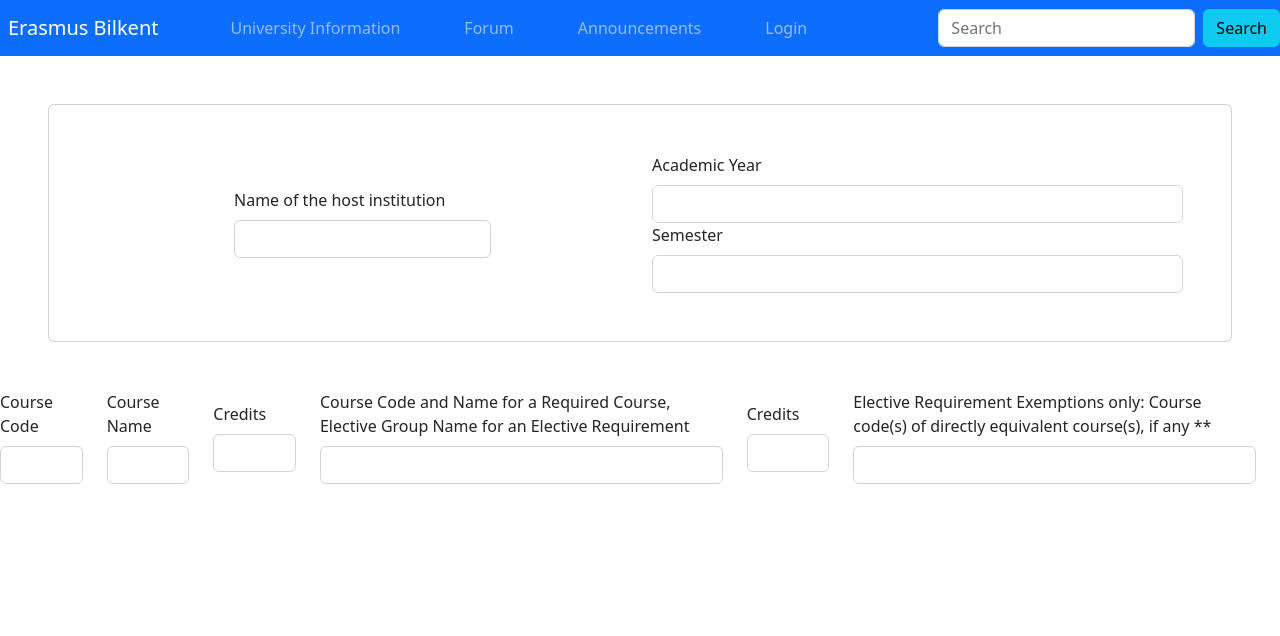
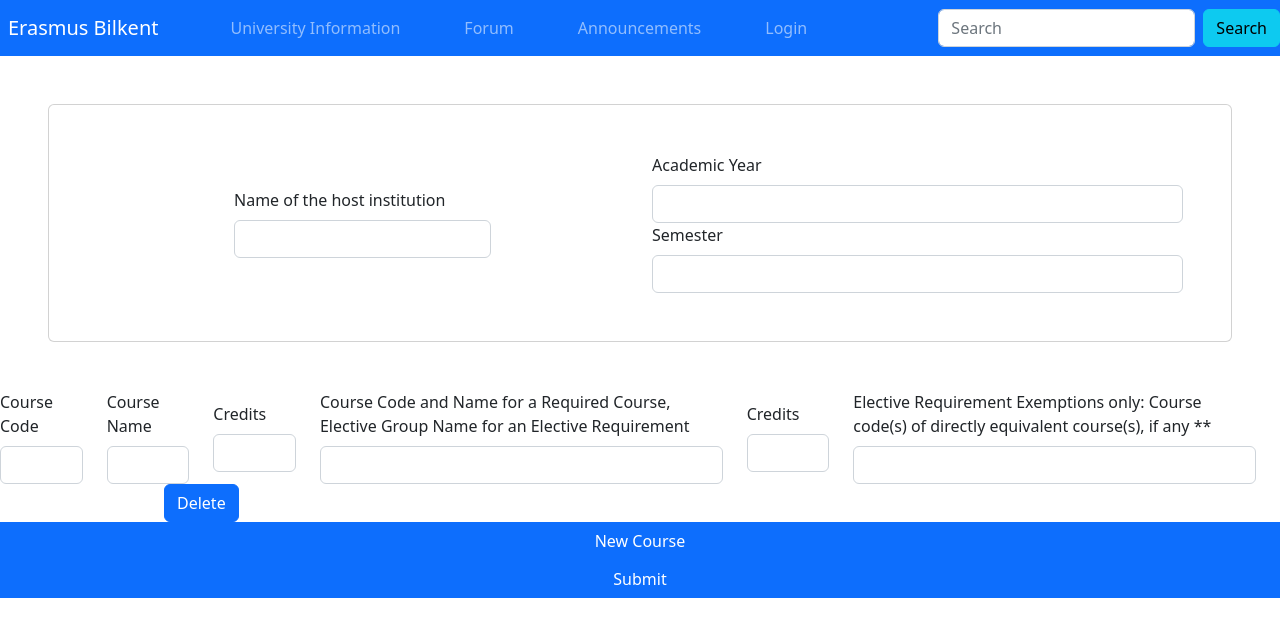
Before and after one commit to hasatsrnkn/Bilkent-CS-Exchange, a Next.js app in the folder csexchange/: page /student/preapproval/1 in a window 1280 px wide. Shown: the top 636 px of the page. Built offline with nearby package versions, Linux system fonts and the light colour scheme.

Commit message:
courses and preApproval changed(submitHandler needed in preApproval)

```diff
--- a/csexchange/components/Files/PreApproval/Courses.js
+++ b/csexchange/components/Files/PreApproval/Courses.js
@@ -1,23 +1,42 @@
-import { Form, Container, Row, Card, Col } from "react-bootstrap";
+import { useState } from "react";
+
+import { Form, Container, Row, Card, Col, Button } from "react-bootstrap";
 const Courses = (props) => {
+  const [fields, setFields] = useState({field1: "", field2: "", field3: "", field4: "", field5: ""})
+
+  const changeHandler = (event, field) => {
+    let newFields;
+    async function setNewFields(){
+      setFields( (prevFields) => {
+      newFields = {...prevFields, [field]: event.target.value };
+      return newFields;
+      } );
+    }
+    setNewFields().then(
+      function(value){props.onChange({key: props.keyProp, ...newFields}); }
+    );
+  }
+
+  //useEffect kullan
+
   return (
     <Row>
       <Col className="col-1 d-flex justify-content-center align-items-center">
         <Form.Group>
           <Form.Label>Course Code</Form.Label>
-          <Form.Control type="text"></Form.Control>
+          <Form.Control type="text" value={fields["field1"]} onChange={(event) => changeHandler(event, "field1")}></Form.Control>
         </Form.Group>
       </Col>
       <Col className="col-1 d-flex justify-content-center align-items-center">
         <Form.Group>
           <Form.Label>Course Name</Form.Label>
-          <Form.Control type="text"></Form.Control>
+          <Form.Control type="text" value={fields["field2"]} onChange={(event) => changeHandler(event, "field2")}></Form.Control>
         </Form.Group>
       </Col>
       <Col className="col-1 d-flex justify-content-center align-items-center">
         <Form.Group>
           <Form.Label>Credits</Form.Label>
-          <Form.Control type="text"></Form.Control>
+          <Form.Control type="text" value={fields["field3"]} onChange={(event) => changeHandler(event, "field3")}></Form.Control>
         </Form.Group>
       </Col>
       <Col className="col-4 d-flex justify-content-center align-items-center">
@@ -26,13 +45,13 @@ const Courses = (props) => {
             Course Code and Name for a Required Course, Elective Group Name for
             an Elective Requirement
           </Form.Label>
-          <Form.Control type="text"></Form.Control>
+          <Form.Control type="text" value={fields["field4"]} onChange={(event) => changeHandler(event, "field4")}></Form.Control>
         </Form.Group>
       </Col>
       <Col className="col-1 d-flex justify-content-center align-items-center">
         <Form.Group>
           <Form.Label>Credits</Form.Label>
-          <Form.Control type="text"></Form.Control>
+          <Form.Control type="text" value={fields["field5"]} onChange={(event) => changeHandler(event, "field5")}></Form.Control>
         </Form.Group>
       </Col>
       <Col className="col-4 d-flex justify-content-center align-items-center">
@@ -41,8 +60,11 @@ const Courses = (props) => {
             Elective Requirement Exemptions only: Course code(s) of directly
             equivalent course(s), if any **
           </Form.Label>
-          <Form.Control type="text"></Form.Control>
+          <Form.Control type="text" value={fields["field6"]} onChange={(event) => changeHandler(event, "field6")}></Form.Control>
         </Form.Group>
+      </Col>
+      <Col className="col-4 d-flex justify-content-center align-items-center">
+        <Button onClick={props.clickHandler}>Delete</Button>
       </Col>
     </Row>
   );
--- a/csexchange/components/Files/PreApproval/PreApprovalForm.js
+++ b/csexchange/components/Files/PreApproval/PreApprovalForm.js
@@ -1,8 +1,58 @@
-import { Form, Row, Col, Container, Card } from "react-bootstrap";
+import { Form, Row, Col, Container, Card, Button } from "react-bootstrap";
+import { useEffect, useState, useReducer } from "react"
 import Courses from "./Courses";
 
 const PreApprovalForm = (props) => {
-  return (
+
+  const emptyFields = {field1: "", field2: "", field3: "", field4: "", field5: "", field6: ""};
+  const initialCourses = {key: 1, ...emptyFields}
+
+  const [courses, setCourses] = useState([initialCourses]);
+
+  //TODO
+  const submitHandler = () => null;
+
+  const changeHandler = (updatedCourse) => {
+
+    setCourses( (previousCourses) => {
+      return previousCourses.map( (course) => {
+        if(course.key === updatedCourse.key){
+          return updatedCourse
+        }
+        else{
+          return course;
+        }
+      });
+    });
+
+  }
+  console.log(courses)
+
+  const removeCourseHandler = (key) => {
+    setCourses( (previousCourses) => {
+      return previousCourses.filter( (course) => course.key !== key ); //SHALLOW COPY! PROBLEM?
+    })
+
+  }
+
+  const addCourseHandler = () => {
+    setCourses( (previousCourses) => {
+      if (previousCourses !== null ){
+        return [...previousCourses, {key: previousCourses.length+1, ...emptyFields}];
+      }
+      else{
+        return [initialCourses];
+      }
+    });
+  }
+
+
+
+
+
+  //useEffect(
+
+    return (
     <Container>
       <Row>
         <Form>
@@ -31,7 +81,13 @@ const PreApprovalForm = (props) => {
             </Row>
           </Card>
           <Row>
-            <Courses></Courses>
+            {courses.map( (x) =>  {return <Courses clickHandler={() => removeCourseHandler(x.key)} key={x.key} keyProp={x.key} onChange={changeHandler}></Courses>; })}
+          </Row>
+          <Row>
+            <Button onClick={addCourseHandler}>New Course</Button>
+          </Row>
+          <Row>
+            <Button onClick={submitHandler}>Submit</Button>
           </Row>
         </Form>
       </Row>
```
